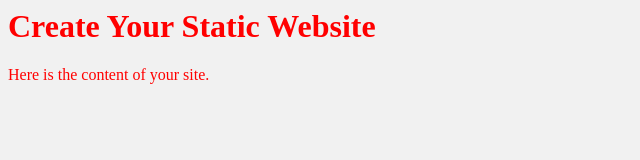
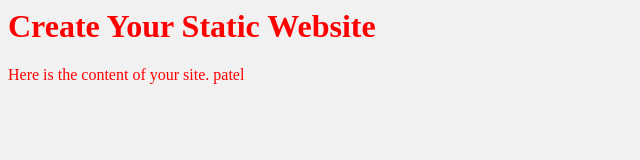
Before and after one commit to li011522/staticwebsite, a plain HTML site: page index.html in a window 1280 px wide. Shown: the full height of the page, 0-640 px from the left. Drawn offline with Linux system fonts and the light colour scheme.

Commit message:
Update index.html

```diff
--- a/index.html
+++ b/index.html
@@ -5,5 +5,6 @@
 <body bgcolor="#f1f1f1" text="Red">
 <h1>Create Your Static Website</h1>
 Here is the content of your site.
+  patel
 </body>
 </html>
```
